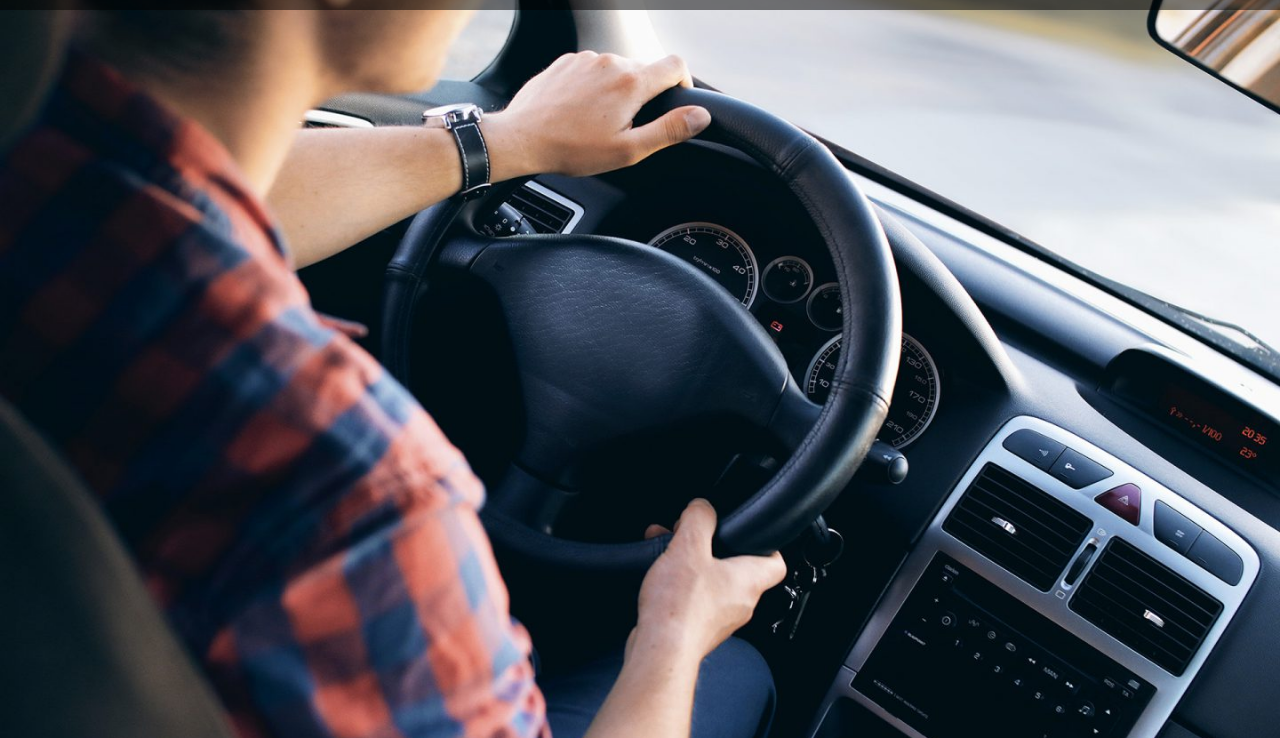
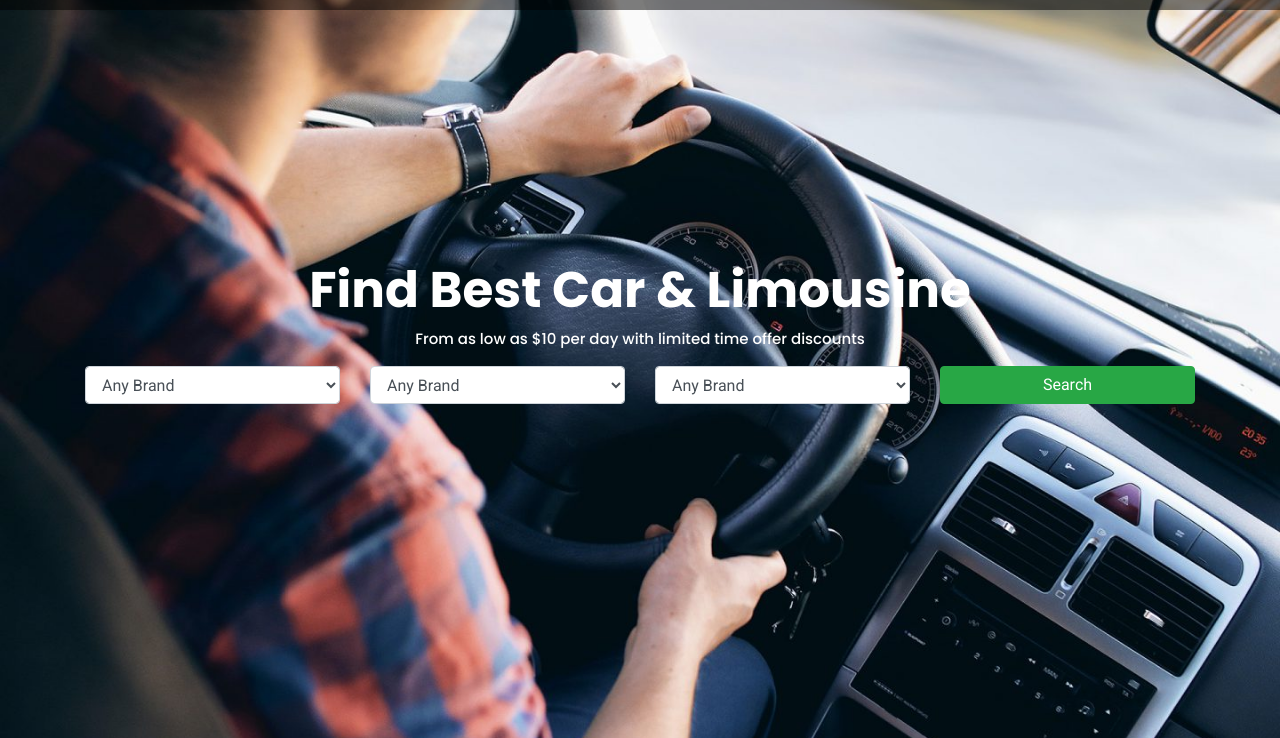
Before and after one commit to asrafulhaq/design-template, a plain HTML site: page index.html in a window 1280 px wide. Shown: the part 102-840 px from the top of the page. Drawn offline with Linux system fonts and the light colour scheme.

Commit message:
Car rentar search option done

```diff
--- a/assets/css/style.css
+++ b/assets/css/style.css
@@ -92,3 +92,22 @@ a:hover {
 	padding: 10px;
 	font-family: 'Poppins', sans-serif;
 }
+.home-banner  .find-car {
+	margin-top: 250px;
+	font-family: 'Poppins', sans-serif;
+}
+.home-banner  .find-car h2{
+	text-align: center;
+	color: #FFF;
+	font-size: 50px;
+	font-family: 'Poppins', sans-serif;
+	font-weight: 700;
+}
+
+.home-banner  .find-car p{
+	text-align: center;
+	color: #FFF;
+	font-size: 15px;
+	font-family: 'Poppins', sans-serif;
+	font-weight: 500;
+}
--- a/index.html
+++ b/index.html
@@ -77,6 +77,46 @@
 			</div>
 		</nav>
 
+		<div class="find-car">
+			<div class="container">
+				<div class="row">
+					<div class="col-md-12">
+						<h2>Find Best Car & Limousine</h2>
+						<p>From as low as $10 per day with limited time offer discounts</p>
+					</div>
+				</div>
+				<div class="row">
+					<div class="col-md-3">
+						<select class="form-control" name="" id="">
+							<option value="">Any Brand</option>
+							<option value="">MBW</option>
+							<option value="">AUDI</option>
+							<option value="">Lexas</option>
+						</select>
+					</div>
+					<div class="col-md-3">
+						<select class="form-control" name="" id="">
+							<option value="">Any Brand</option>
+							<option value="">MBW</option>
+							<option value="">AUDI</option>
+							<option value="">Lexas</option>
+						</select>
+					</div>
+					<div class="col-md-3">
+						<select class="form-control" name="" id="">
+							<option value="">Any Brand</option>
+							<option value="">MBW</option>
+							<option value="">AUDI</option>
+							<option value="">Lexas</option>
+						</select>
+					</div>
+					<div class="col-md-3">
+						<button class="btn btn-success btn-block">Search</button>
+					</div>
+				</div>
+			</div>
+		</div>
+
 	</section>
 	<!-- Home Pag Banner End  -->
 
```
